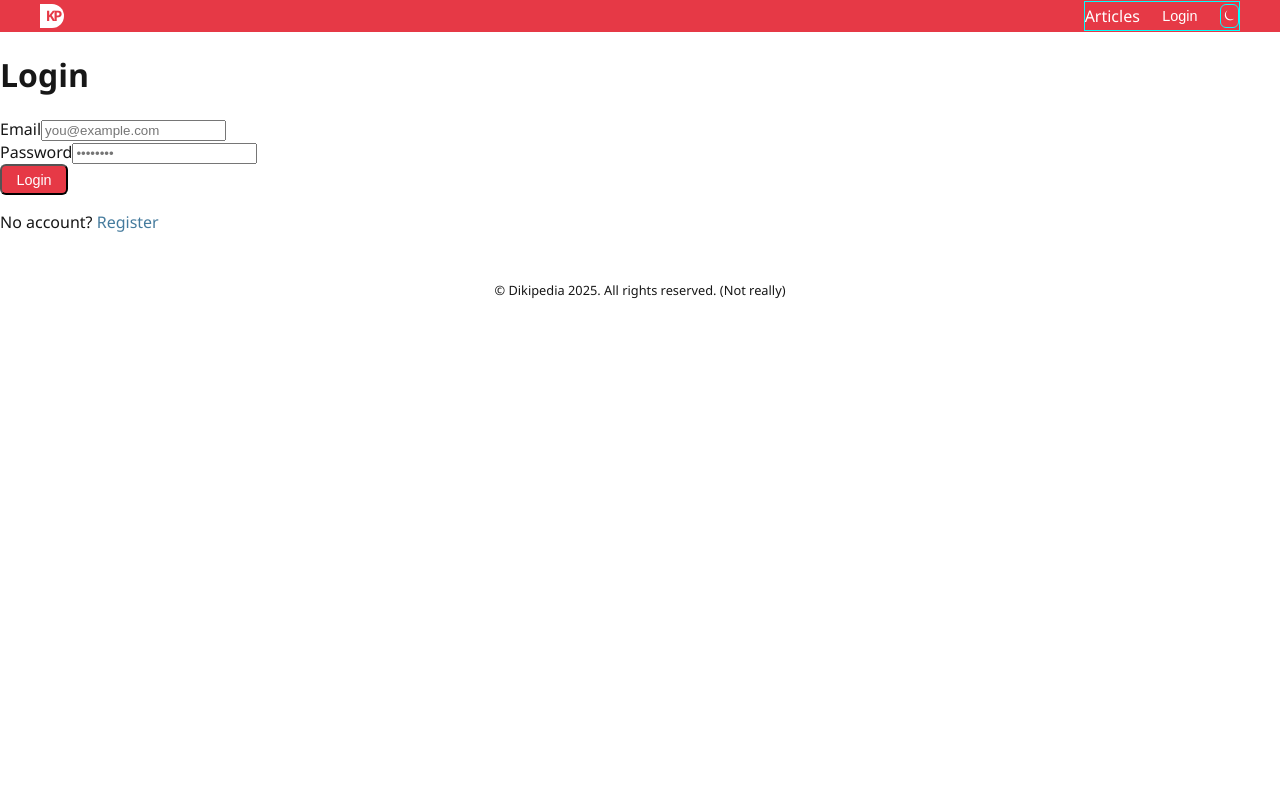
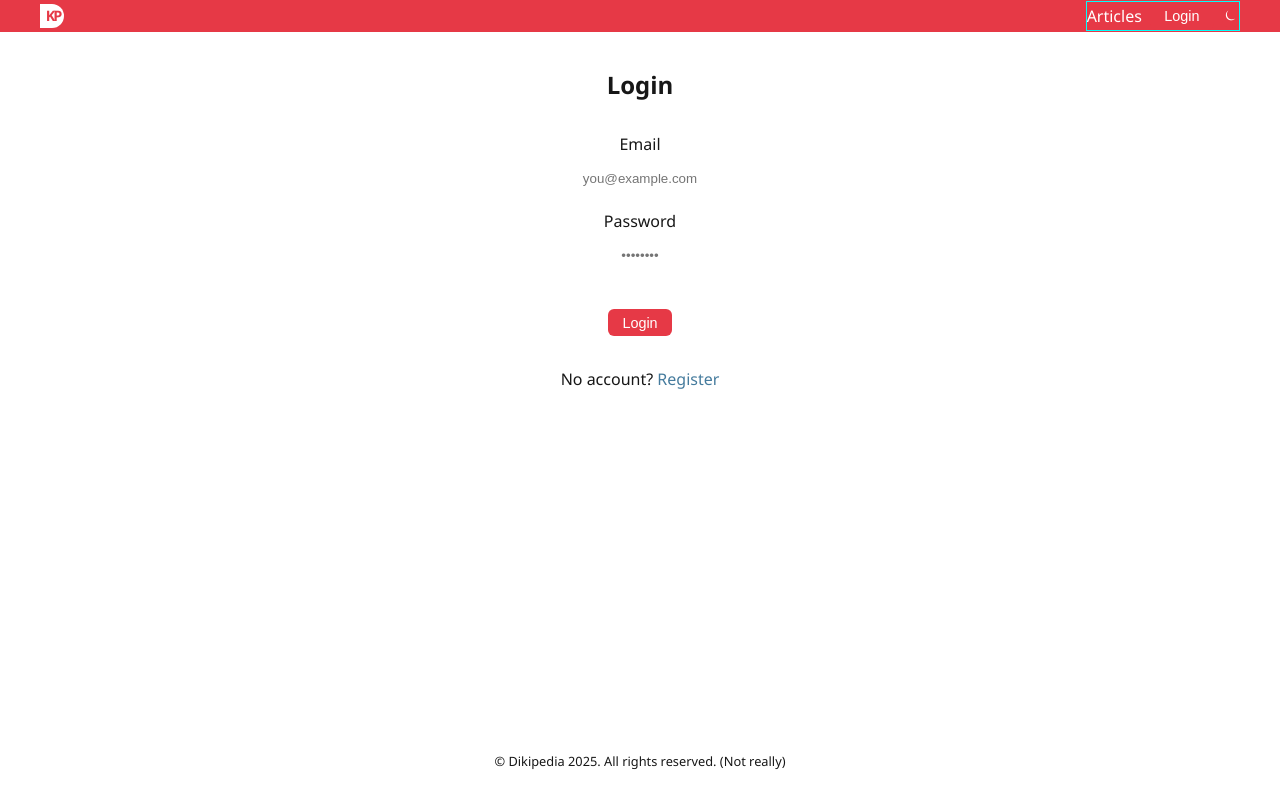
Before and after one commit to lg550055/dkpda-next, a Next.js app: page /login in a window 1280 px wide. Built offline with nearby package versions, Linux system fonts and the light colour scheme; no server answers.

Commit message:
Fixes login page endpoint and style

```diff
--- a/app/(auth)/login/page.tsx
+++ b/app/(auth)/login/page.tsx
@@ -27,7 +27,7 @@ export default function Login() {
   const onSubmit = async (data: LoginFormData) => {
     try {
       const res = await api.post(
-        "/login",
+        "/token",
         new URLSearchParams({
           username: data.email,  // FastAPI expects "username" field
           password: data.password,
@@ -45,27 +45,21 @@ export default function Login() {
   };
 
   return (
-  <div>
-  <div>
-  <h1>Login</h1>
-
+    <div className="login-container">
+      <h2>Login</h2>
       <form onSubmit={handleSubmit(onSubmit)}>
         <div>
-            <label htmlFor="email">
-              Email
-            </label>
+          <label htmlFor="email">Email</label>
           <input
             {...register("email")}
             type="email"
             id="email"
             placeholder="you@example.com"
-
           />
           {errors.email && (
             <p>{errors.email.message}</p>
           )}
         </div>
-
         <div>
           <label htmlFor="password">
             Password
@@ -75,22 +69,16 @@ export default function Login() {
             type="password"
             id="password"
             placeholder="••••••••"
-
           />
           {errors.password && (
             <p>{errors.password.message}</p>
           )}
         </div>
-
-          <button
-            type="submit"
-            disabled={isSubmitting}
-
-          >
+        <br />
+        <button type="submit" disabled={isSubmitting}>
           {isSubmitting ? "Logging in..." : "Login"}
         </button>
       </form>
-
       <p>
         No account?{" "}
         <Link href="/register">
@@ -98,6 +86,5 @@ export default function Login() {
         </Link>
       </p>
     </div>
-    </div>
   );
 }
--- a/app/globals.css
+++ b/app/globals.css
@@ -68,7 +68,6 @@ body {
 }
 .theme-toggle {
   color: var(--text-on-primary);
-  border: 1px solid cyan;
   padding: 0.2em;
   font-size: 0.9rem;
   cursor: pointer;
@@ -121,7 +120,7 @@ a:hover {
 button {
   background: var(--primary);
   color: var(--text-on-primary);
-  /* border: none; */
+  border: none;
   border-radius: 6px;
   padding: 0.4em 1em;
   font-size: 0.9em;
@@ -174,3 +173,26 @@ blockquote {
 .img-cover {
   object-fit: cover;
 }
+
+.login-container {
+  min-height: 80vh;
+  padding: 1rem 0 2rem;
+  text-align: center;
+}
+form {
+  max-width: 400px;
+  margin: 2rem auto 2rem;
+}
+form label {
+  display: block;
+  margin-bottom: 0.5rem;
+}
+form input {
+  border: none;
+  border-radius: var(--std-border-radius);
+  padding: 0.5rem 0;
+  text-align: center;
+}
+form div {
+  margin-bottom: 1rem;
+}
```
Also changed, not shown: app/articles/[id]/page.tsx (+3 -4 lines), components/LikeButton.tsx (+3 -9 lines). Lines whose indentation alone changed are shown as unchanged.
